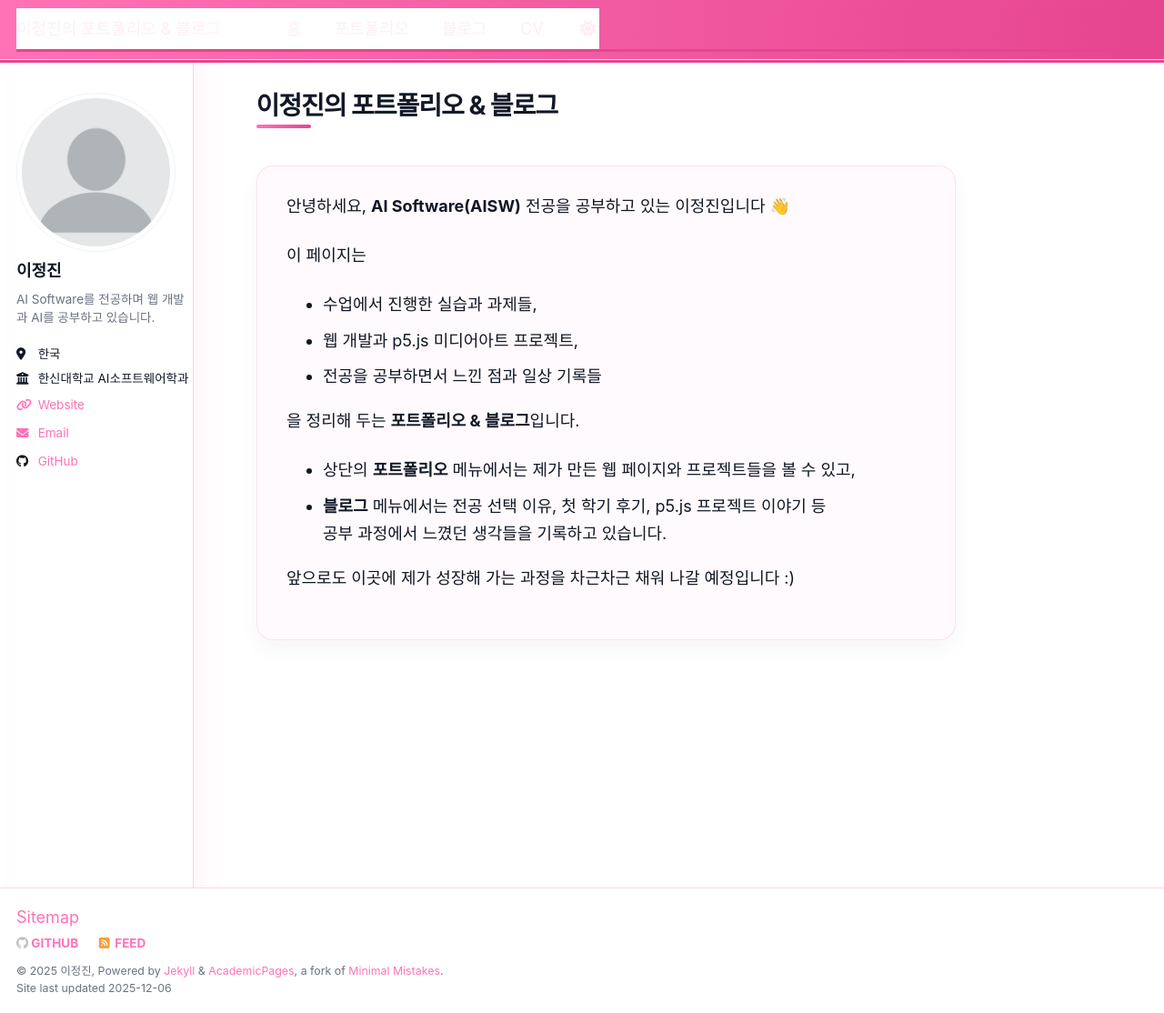
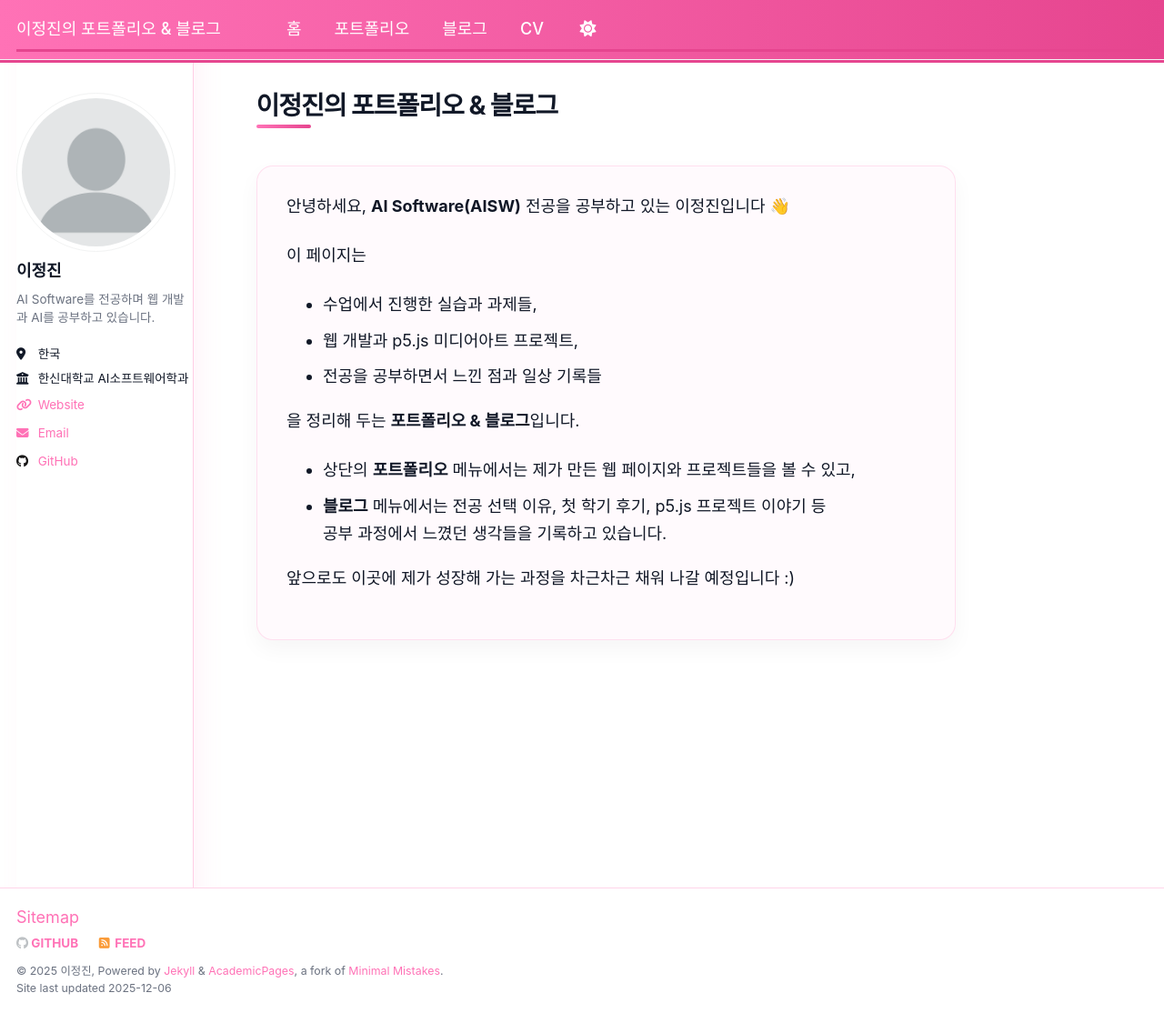
Before and after one commit to lsch4435-code/lsch4435-code.github.io, a Jekyll site: the page built from _pages/about.md, in a window 1280 px wide and 1114 px high. Shown: the whole window at 91% size. Built offline with Jekyll 4.4.1, drawn with Linux system fonts in a browser that asks for light colours; a script that is not in the unit is left out.

Commit message:
Update custom.html

```diff
--- a/_includes/head/custom.html
+++ b/_includes/head/custom.html
@@ -321,4 +321,57 @@
   html[data-theme="dark"] .page__footer footer {
     color: #9ca3af;
   }
+
+    /* ===== 최종 강제 오버라이드 =====
+     상단바(제목 + 메뉴)는 항상 같은 핑크 배경,
+     안쪽 요소들은 전부 배경 투명 처리
+  ================================== */
+
+  /* 헤더 전체 배경을 핑크 그라데이션으로 고정 */
+  .masthead,
+  html[data-theme="dark"] .masthead {
+    background: linear-gradient(90deg, #ff72b6, #e6458f) !important;
+    border-bottom: 3px solid #e6458f !important;
+  }
+
+  /* 헤더 안쪽에 덮여 있는 검정/흰 박스들 배경 제거 */
+  .masthead__inner-wrap,
+  .masthead__menu,
+  .greedy-nav,
+  .greedy-nav .site-title,
+  .greedy-nav .visible-links,
+  .greedy-nav .visible-links li,
+  .greedy-nav a {
+    background: transparent !important;
+    box-shadow: none !important;
+  }
+
+  /* 라이트 모드: 글자 흰색 */
+  .greedy-nav .site-title,
+  .greedy-nav .site-title a,
+  .greedy-nav .visible-links a {
+    color: #ffffff !important;
+  }
+
+  .greedy-nav .visible-links a:hover,
+  .greedy-nav .visible-links a:focus,
+  .greedy-nav .visible-links .current-menu-item > a {
+    color: #ffffff !important;
+    text-shadow: 0 0 6px rgba(0,0,0,0.18);
+  }
+
+  /* 다크 모드: 글자 검정 */
+  html[data-theme="dark"] .greedy-nav .site-title,
+  html[data-theme="dark"] .greedy-nav .site-title a,
+  html[data-theme="dark"] .greedy-nav .visible-links a {
+    color: #000000 !important;
+    text-shadow: none !important;
+  }
+
+  html[data-theme="dark"] .greedy-nav .visible-links a:hover,
+  html[data-theme="dark"] .greedy-nav .visible-links a:focus,
+  html[data-theme="dark"] .greedy-nav .visible-links .current-menu-item > a {
+    color: #000000 !important;
+  }
+
 </style>
```
